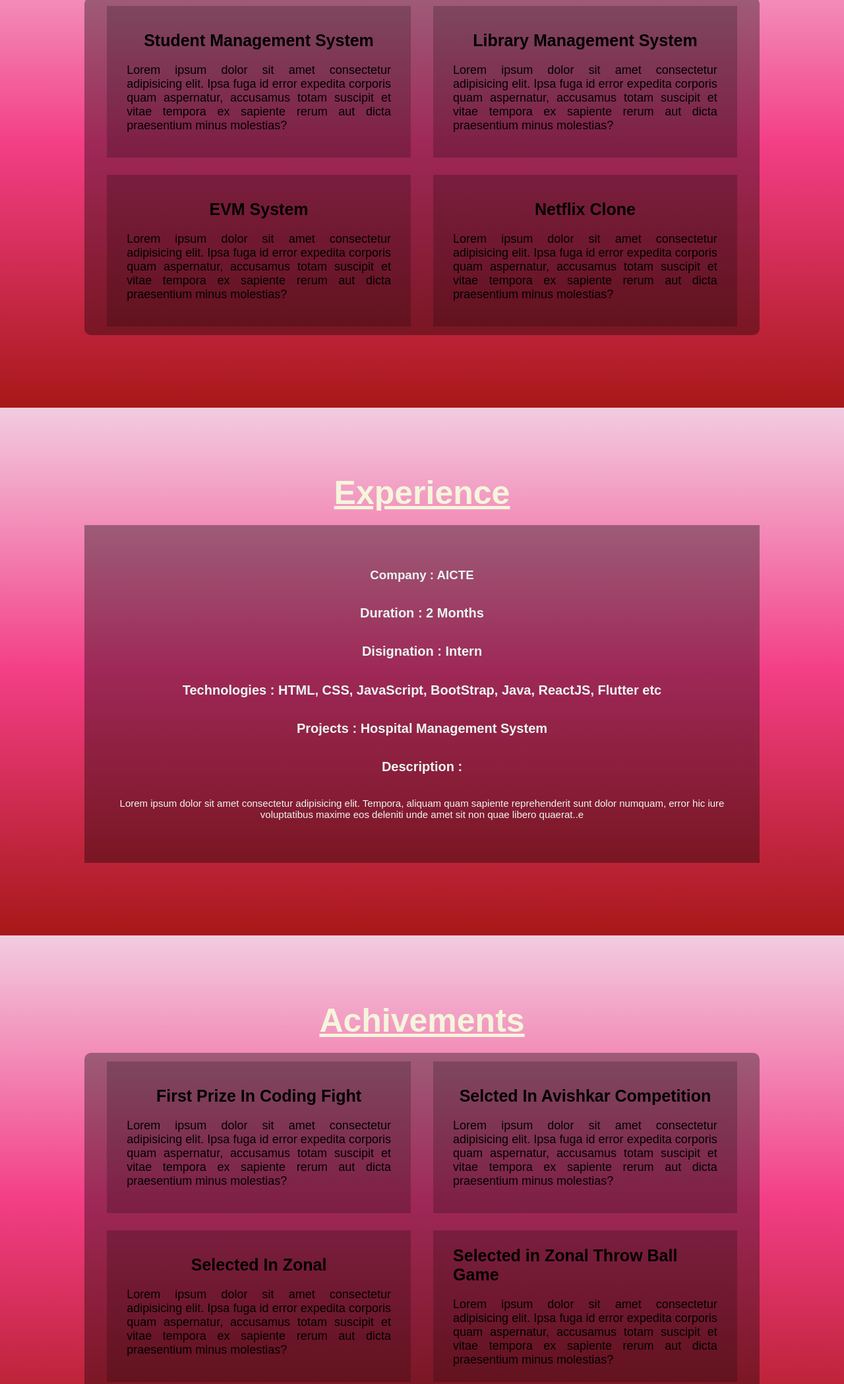
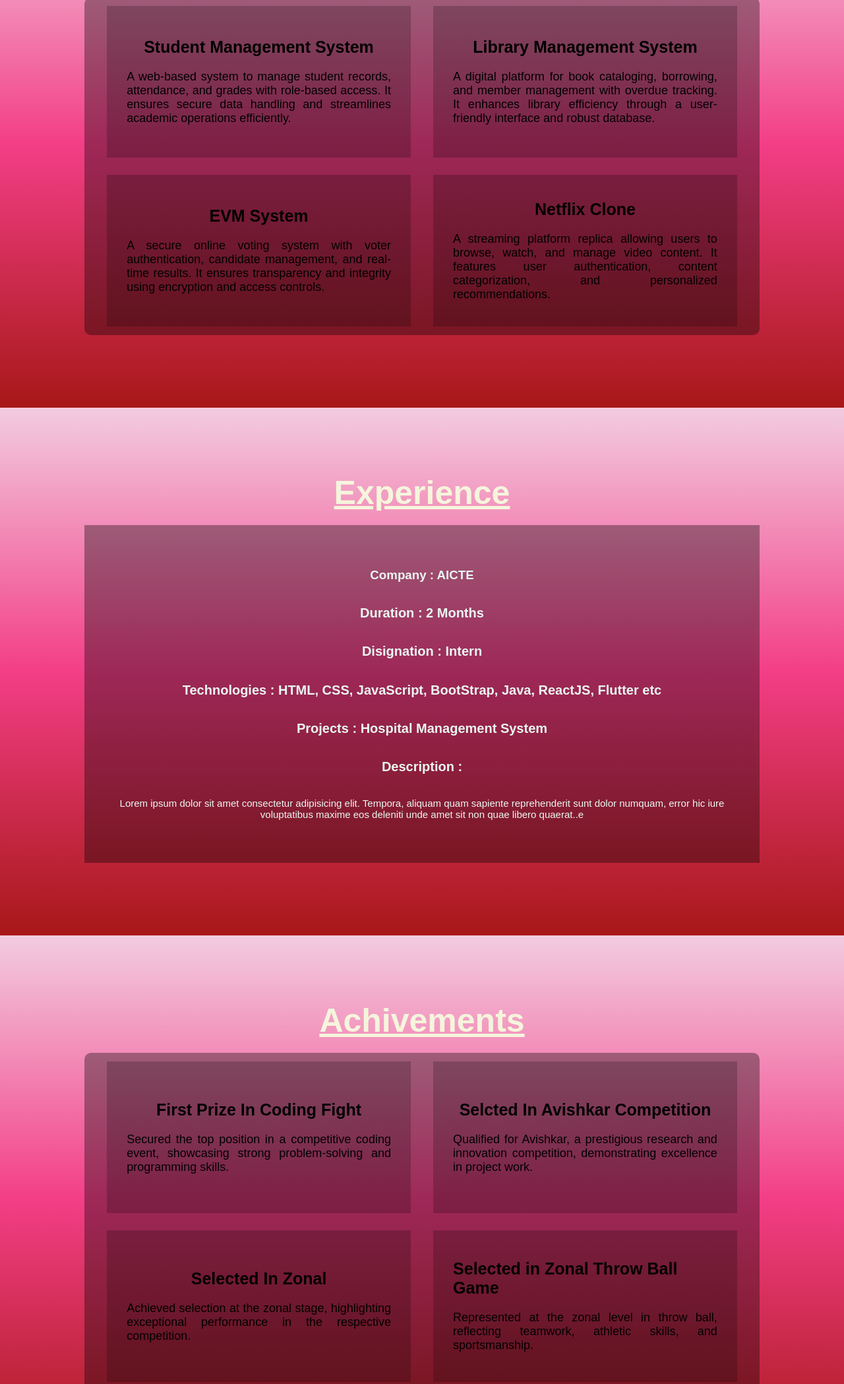
Before and after one commit to Ganesh-Ugale/WebTech-Learning, a plain HTML site: page 01. Projects/01. Portfolio/index.html in a window 1280 px wide. Shown: the part 1782-3880 px from the top of the page at 66% size. Drawn offline with nearby package versions, Linux system fonts and the light colour scheme.

Commit message:
Updates the Information
My Simple Portfolio using HTML, CSS, Javascript

```diff
--- a/01. Projects/01. Portfolio/index.html
+++ b/01. Projects/01. Portfolio/index.html
@@ -61,7 +61,7 @@
                 <section class="about">
                     <div>
                         <h3>QUALIFICATION</h3>
-                        <ul>
+                        <ul class="qualification">
                             <li>BE(Comp)- 7.5 CGPA (SPPU)</li>
 
                             <li>12<sup>th</sup> (Science) - 80% (HSC)</li>
@@ -71,7 +71,7 @@
                     </div>
                     <div>
                         <h3>SKILLS</h3>
-                        <ul>
+                        <ul class="skills">
                             <li>C</li>
                             <li>C++</li>
                             <li>Java</li>
@@ -90,19 +90,19 @@
             <article>
                 <div data-aos="fade-up-right">
                     <h1>Student Management System</h1>
-                    <p>Lorem ipsum dolor sit amet consectetur adipisicing elit. Ipsa fuga id error expedita corporis quam aspernatur, accusamus totam suscipit et vitae tempora ex sapiente rerum aut dicta praesentium minus molestias?</p>
+                    <p>A web-based system to manage student records, attendance, and grades with role-based access. It ensures secure data handling and streamlines academic operations efficiently.</p>
                 </div>
                 <div data-aos="fade-up-left">
                     <h1>Library Management System</h1>
-                    <p>Lorem ipsum dolor sit amet consectetur adipisicing elit. Ipsa fuga id error expedita corporis quam aspernatur, accusamus totam suscipit et vitae tempora ex sapiente rerum aut dicta praesentium minus molestias?</p>
+                    <p>A digital platform for book cataloging, borrowing, and member management with overdue tracking. It enhances library efficiency through a user-friendly interface and robust database.</p>
                 </div>
                 <div data-aos="fade-down-right">
                     <h1>EVM System</h1>
-                    <p>Lorem ipsum dolor sit amet consectetur adipisicing elit. Ipsa fuga id error expedita corporis quam aspernatur, accusamus totam suscipit et vitae tempora ex sapiente rerum aut dicta praesentium minus molestias?</p>
+                    <p>A secure online voting system with voter authentication, candidate management, and real-time results. It ensures transparency and integrity using encryption and access controls.</p>
                 </div>
                 <div data-aos="fade-down-left">
                     <h1>Netflix Clone</h1>
-                    <p>Lorem ipsum dolor sit amet consectetur adipisicing elit. Ipsa fuga id error expedita corporis quam aspernatur, accusamus totam suscipit et vitae tempora ex sapiente rerum aut dicta praesentium minus molestias?</p>
+                    <p>A streaming platform replica allowing users to browse, watch, and manage video content. It features user authentication, content categorization, and personalized recommendations.</p>
                 </div>
             </article>
         </main>
@@ -127,19 +127,19 @@
             <article>
                 <div data-aos="fade-up-right">
                     <h1>First Prize In Coding Fight</h1>
-                    <p>Lorem ipsum dolor sit amet consectetur adipisicing elit. Ipsa fuga id error expedita corporis quam aspernatur, accusamus totam suscipit et vitae tempora ex sapiente rerum aut dicta praesentium minus molestias?</p>
+                    <p>Secured the top position in a competitive coding event, showcasing strong problem-solving and programming skills.</p>
                 </div>
                 <div data-aos="fade-up-left">
                     <h1>Selcted In Avishkar Competition</h1>
-                    <p>Lorem ipsum dolor sit amet consectetur adipisicing elit. Ipsa fuga id error expedita corporis quam aspernatur, accusamus totam suscipit et vitae tempora ex sapiente rerum aut dicta praesentium minus molestias?</p>
+                    <p>Qualified for Avishkar, a prestigious research and innovation competition, demonstrating excellence in project work.</p>
                 </div>
                 <div data-aos="fade-down-right">
                     <h1>Selected In Zonal</h1>
-                    <p>Lorem ipsum dolor sit amet consectetur adipisicing elit. Ipsa fuga id error expedita corporis quam aspernatur, accusamus totam suscipit et vitae tempora ex sapiente rerum aut dicta praesentium minus molestias?</p>
+                    <p>Achieved selection at the zonal stage, highlighting exceptional performance in the respective competition.</p>
                 </div>
                 <div data-aos="fade-down-left">
                     <h1>Selected in Zonal Throw Ball Game</h1>
-                    <p>Lorem ipsum dolor sit amet consectetur adipisicing elit. Ipsa fuga id error expedita corporis quam aspernatur, accusamus totam suscipit et vitae tempora ex sapiente rerum aut dicta praesentium minus molestias?</p>
+                    <p>Represented at the zonal level in throw ball, reflecting teamwork, athletic skills, and sportsmanship.</p>
                 </div>
             </article>
         </main>
```
